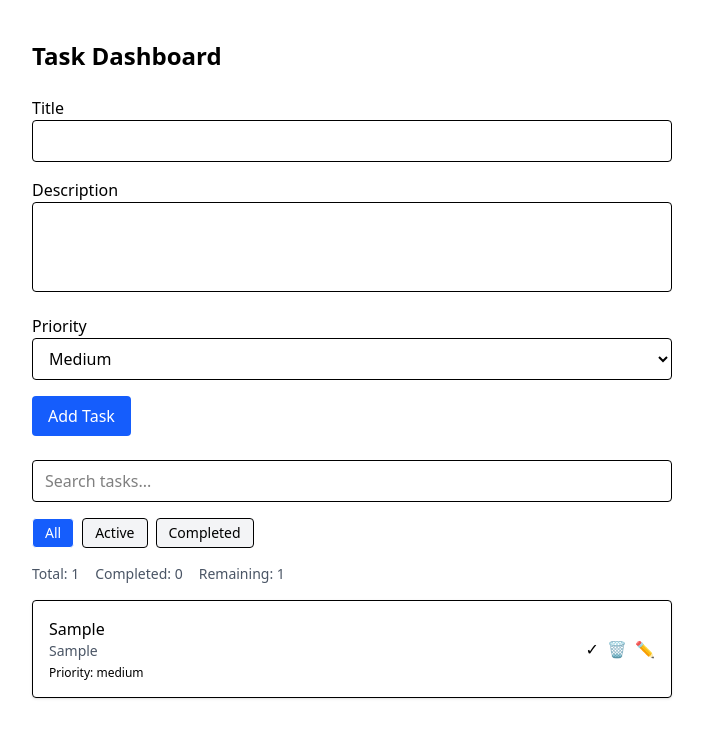
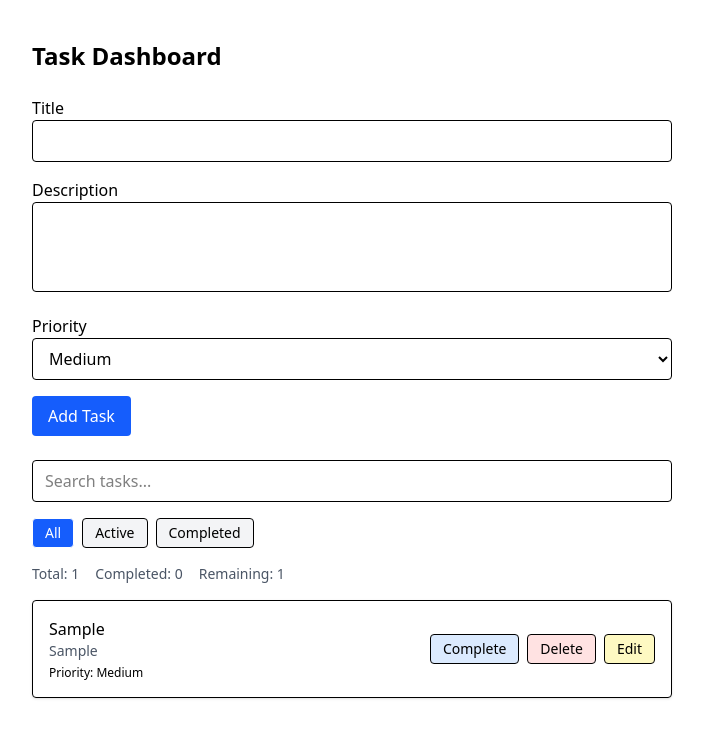
Before and after one commit to johnwary/task-manager-dashboard, a React (Vite) app: page / in a window 1280 px wide. Both pictures are taken after typing "Sample", "Sample" into the empty fields and a click on the button "Add Task". Shown: the top 738 px of the page, without its empty margins (288-991 px from the left). Built offline with nearby package versions, Linux system fonts and the light colour scheme.

Commit message:
feat: add edit button to TaskItem with proper styling

```diff
--- a/src/components/TaskItem.tsx
+++ b/src/components/TaskItem.tsx
@@ -1,5 +1,6 @@
 import { memo } from 'react';
 import type { Task } from '../types/task';
+import { useTaskContext } from '../hooks/useTaskContext';
 
 interface Props {
   task: Task;
@@ -7,12 +8,14 @@ interface Props {
 }
 
 export const TaskItem = memo(({ task, onEdit }: Props) => {
+  const { dispatch } = useTaskContext();
+
   const toggleStatus = () => {
-    // ... same as before
+    dispatch({ type: 'TOGGLE', payload: task.id });
   };
 
   const removeTask = () => {
-    // ... same as before
+    dispatch({ type: 'REMOVE', payload: task.id });
   };
 
   return (
@@ -26,12 +29,29 @@ export const TaskItem = memo(({ task, onEdit }: Props) => {
           {task.title}
         </h3>
         <p className="text-sm text-gray-600">{task.description}</p>
-        <p className="text-xs mt-1">Priority: {task.priority}</p>
+        <p className="text-xs mt-1">
+          Priority: <span className="capitalize">{task.priority}</span>
+        </p>
       </div>
       <div className="flex gap-2">
-        <button onClick={toggleStatus}>✓</button>
-        <button onClick={removeTask}>🗑</button>
-        <button onClick={() => onEdit(task)}>✏️</button>
+        <button
+          onClick={toggleStatus}
+          className="text-sm px-3 py-1 border rounded bg-blue-100 hover:bg-blue-200"
+        >
+          {task.status === 'active' ? 'Complete' : 'Activate'}
+        </button>
+        <button
+          onClick={removeTask}
+          className="text-sm px-3 py-1 border rounded bg-red-100 hover:bg-red-200"
+        >
+          Delete
+        </button>
+        <button
+          onClick={() => onEdit(task)}
+          className="text-sm px-3 py-1 border rounded bg-yellow-100 hover:bg-yellow-200"
+        >
+          Edit
+        </button>
       </div>
     </div>
   );
```
